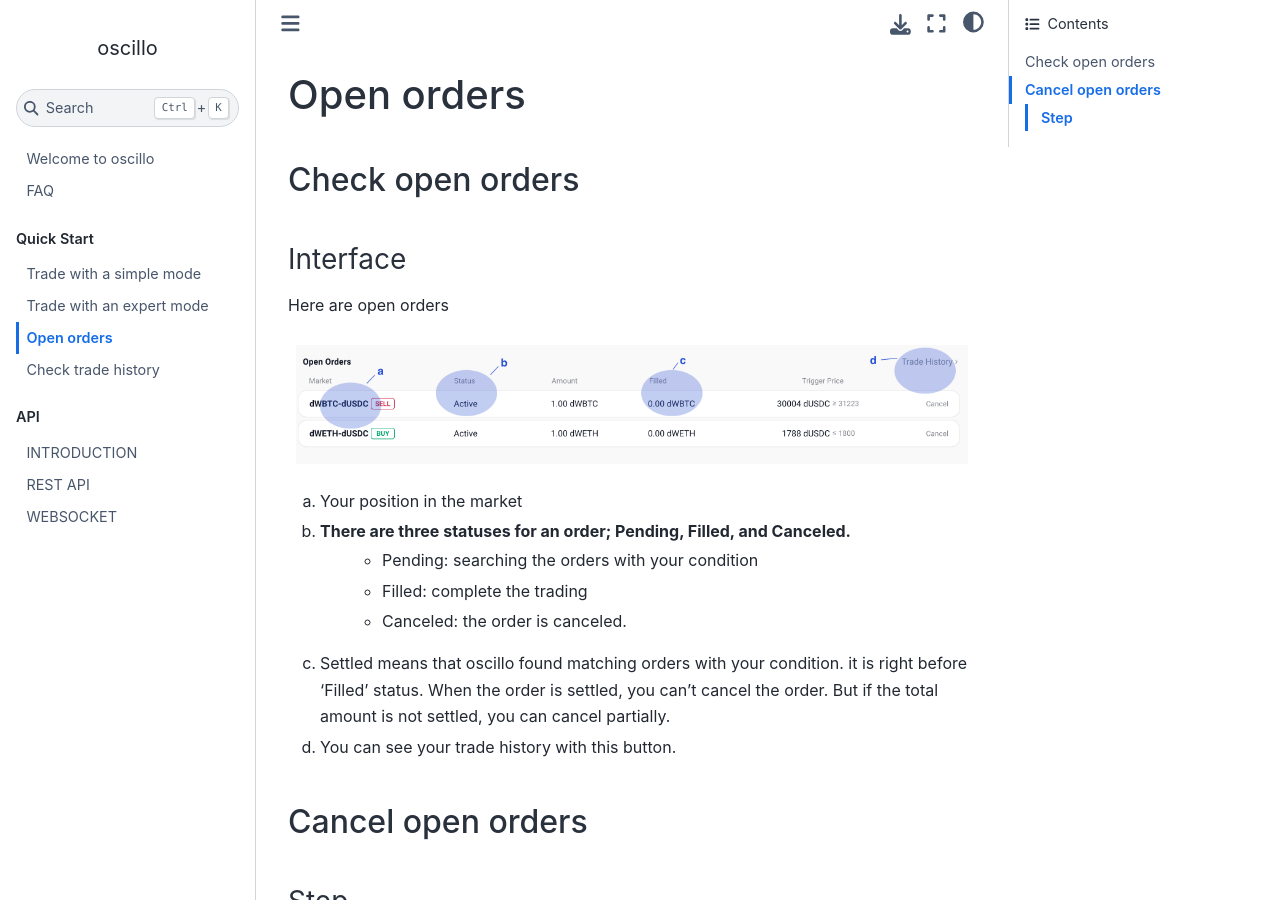
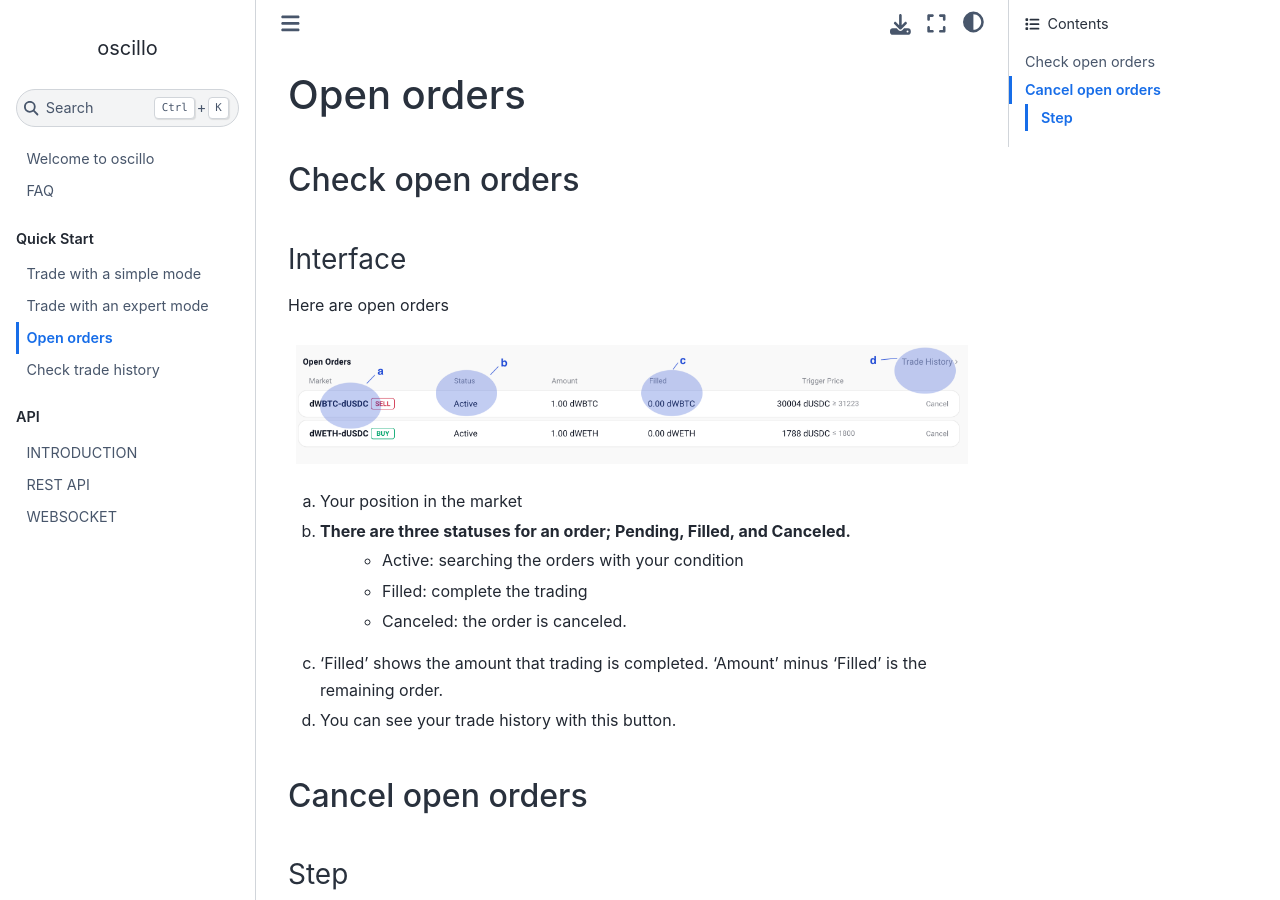
Before and after one commit to oscillo-finance/Docs, a Sphinx documentation site: the page built from docs/source/quickstart/orders.rst, in a window 1280 px wide and 900 px high. Built offline with Sphinx 7.4.7 and the Sphinx Book theme 1.1.4, drawn with Linux system fonts in a browser that asks for light colours.

Commit message:
Update orders.rst
Filled description is changed.

```diff
--- a/docs/source/quickstart/orders.rst
+++ b/docs/source/quickstart/orders.rst
@@ -16,10 +16,10 @@ Here are open orders
 a. Your position in the market
 
 b. There are three statuses for an order; Pending, Filled, and Canceled.
-    - Pending: searching the orders with your condition
+    - Active: searching the orders with your condition
     - Filled: complete the trading
     - Canceled: the order is canceled.
-c. Settled means that oscillo found matching orders with your condition. it is right before 'Filled' status. When the order is settled, you can't cancel the order. But if the total amount is not settled, you can cancel partially.
+c. 'Filled' shows the amount that trading is completed.  'Amount' minus 'Filled' is the remaining order.
 d. You can see your trade history with this button.
 
 
```
